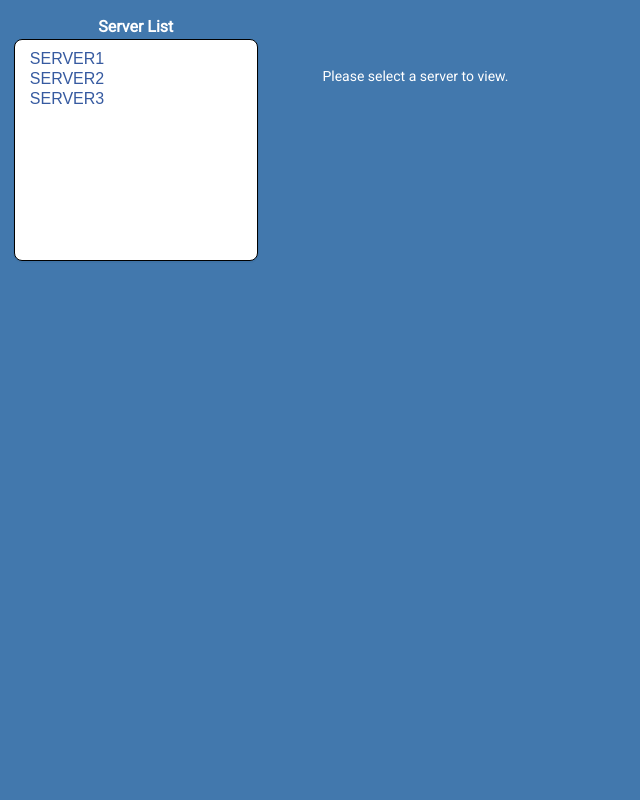
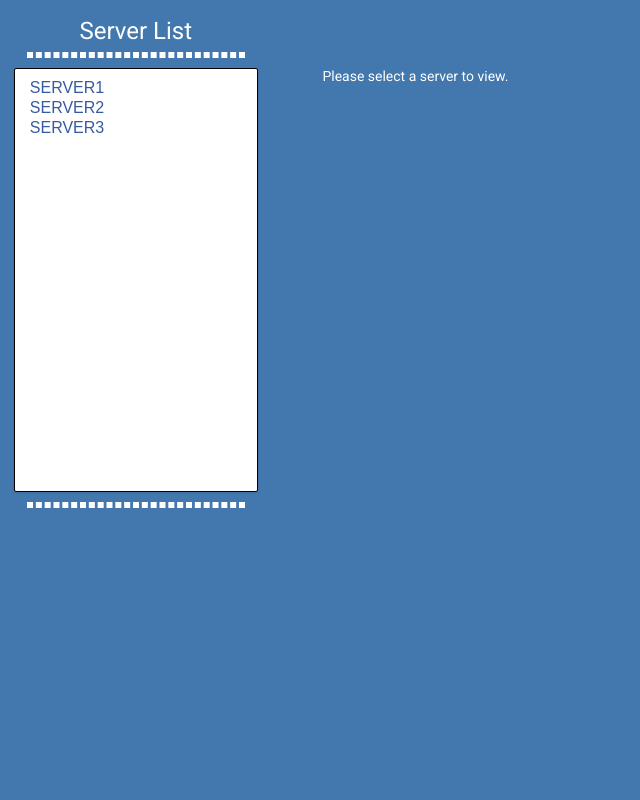
Before and after one commit to badgumby/ansible-web, a PHP site: page / in a window 1280 px wide. Shown: the whole page, without its empty margins (0-640 px from the left). Run offline with PHP 8.4, Linux system fonts and the light colour scheme.

Commit message:
fix formatting

```diff
--- a/serverinfo/index.php
+++ b/serverinfo/index.php
@@ -9,12 +9,13 @@
     <tr>
       <td width="20%">
         <div class="navdiv">
-<h3 align="center">Server List</h3>
+<font style="text-align:center;font-size:24px;">Server List</font>
+<hr></hr>
 <table>
 <form action="serverinfo.php" method="post" target="serverinfo" class="formNav">
   <tr>
     <td>
-      <select class="select-css" name="server" id="server" size="10" required="required" onchange="this.form.submit()">
+      <select class="select-css" name="server" id="server" size="20" required="required" onchange="this.form.submit()">
 <?php
 
 $dir = "inventory/";
@@ -30,14 +31,8 @@ foreach ($files as $file) {
       </select>
     </td>
   </tr>
-  <!-- Comment out button as it is handled by Js
-  <tr>
-  <td align="center">
-      <br><input type="submit" value="View Server" class="button">
-    </td>
-  </tr>
--->
 </table>
+<hr></hr>
 </form>
 </div>
 </td>
--- a/serverinfo/serverinfo.php
+++ b/serverinfo/serverinfo.php
@@ -125,6 +125,7 @@ if ($message) {
   </tr>
 </table>
 <br />
+<br />
 <table class="infoTable">
   <tr>
     <th colspan="2">
@@ -167,6 +168,7 @@ if ($message) {
   }
   ?>
 </table>
+<br />
 <br />
 <table class="infoTable">
   <tr>
@@ -227,6 +229,7 @@ if ($message) {
   </tr>
 </table>
 <br />
+<br />
 <table class="infoTable">
   <tr>
     <th colspan="2">
--- a/serverinfo/style/style.css
+++ b/serverinfo/style/style.css
@@ -40,6 +40,12 @@
   flex-direction: column;
 }
 
+hr {
+  width: 85%;
+  border-width: 3px;
+  border-style: dashed;
+}
+
 h3 {
   font-size: 16px;
   margin: 0px;
@@ -80,7 +86,7 @@ body {
 	margin: 0;
 	border: 1px solid #000000;
 	box-shadow: 0 1px 0 1px rgba(0,0,0,.04);
-	border-radius: .5em;
+	/*border-radius: .5em; */
 	-moz-appearance: none;
 	-webkit-appearance: none;
 	appearance: none;
@@ -139,6 +145,7 @@ body {
   text-align:left;
   text-shadow: 0 1px 1px rgba(0, 0, 0, 0.1);
   vertical-align:middle;
+  border: 1px solid white;
 }
 
 .infoTable th:first-child {
```
